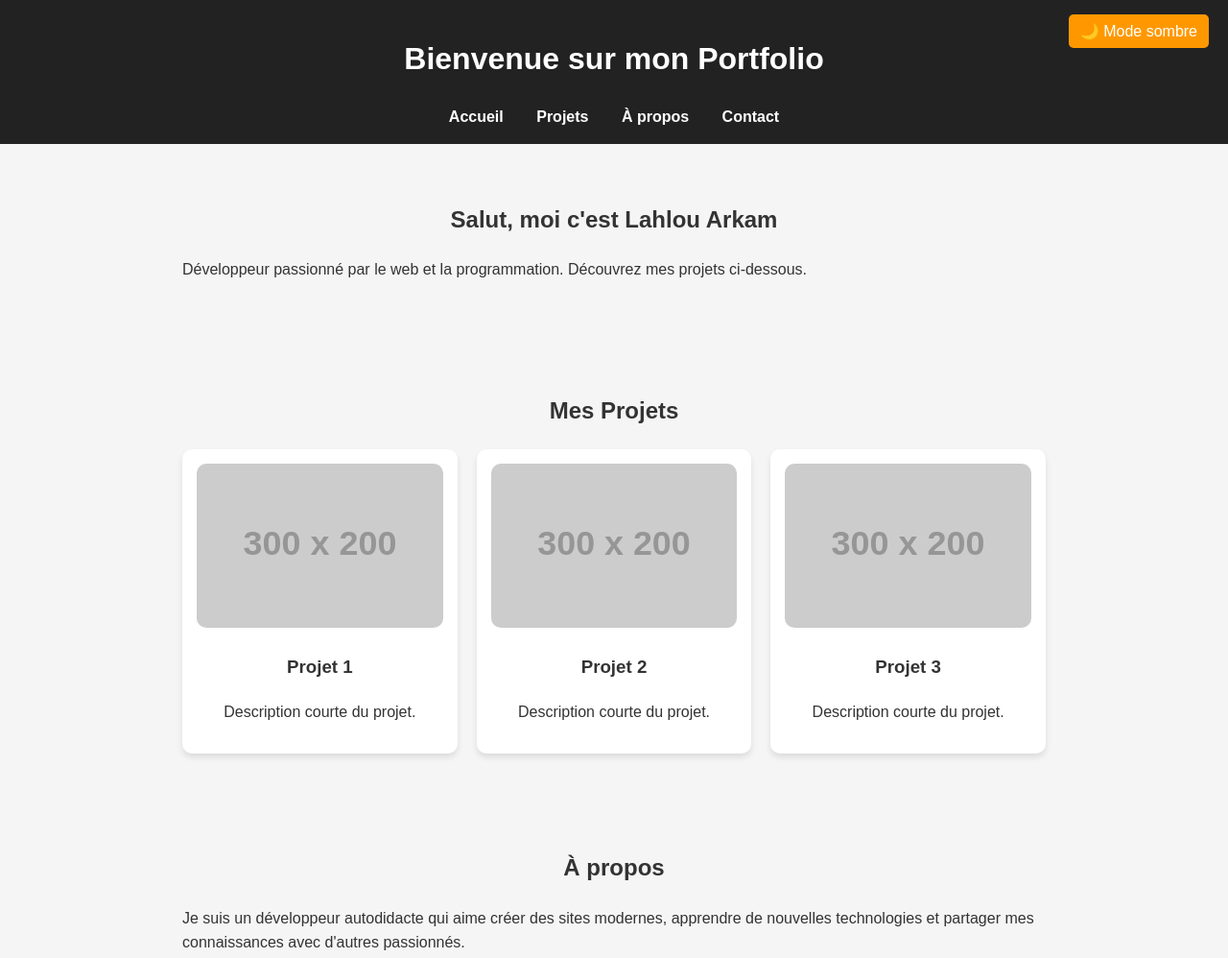
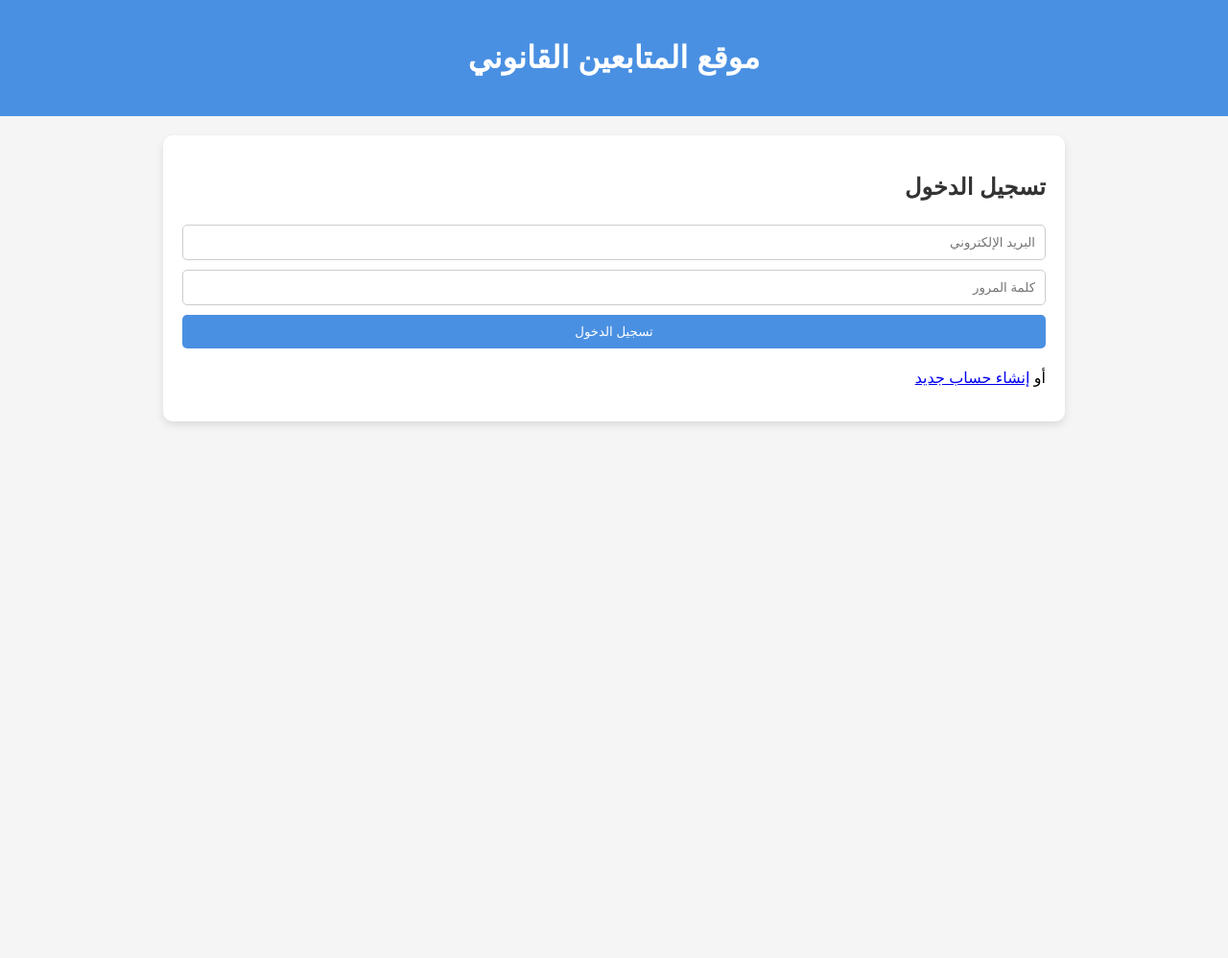
Before and after one commit to Lamakra/Blocnote, a plain HTML site: page index.html in a window 1280 px wide. Shown: the top 998 px of the page at 96% size. After the commit the page ends 800 px from the top, so only its background shows below. Drawn offline with Linux system fonts and the light colour scheme; placeholder pictures from the web are drawn by us.

Commit message:
Update index.html
قمت بتغيير الكود

```diff
--- a/index.html
+++ b/index.html
@@ -1,214 +1,192 @@
 <!DOCTYPE html>
-<html lang="fr">
+<html lang="ar">
 <head>
   <meta charset="UTF-8">
   <meta name="viewport" content="width=device-width, initial-scale=1.0">
-  <title>Portfolio - Lahlou loam</title>
+  <title>موقع زيادة المتابعين القانوني</title>
   <style>
-    :root {
-      --bg-color: #f5f5f5;
-      --text-color: #333;
-      --card-bg: #fff;
-      --accent: #ff9800;
-    }
-    body.dark {
-      --bg-color: #121212;
-      --text-color: #eee;
-      --card-bg: #1e1e1e;
-      --accent: #ffb74d;
-    }
     body {
+      font-family: 'Arial', sans-serif;
+      background: #f5f5f5;
       margin: 0;
-      font-family: Arial, sans-serif;
-      background: var(--bg-color);
-      color: var(--text-color);
-      line-height: 1.6;
-      transition: all 0.3s ease;
+      padding: 0;
+      direction: rtl;
     }
     header {
-      background: #222;
+      background: #4a90e2;
       color: white;
-      padding: 15px 0;
-      text-align: center;
-      position: sticky;
-      top: 0;
-      z-index: 10;
-    }
-    nav a {
-      color: white;
-      text-decoration: none;
-      margin: 0 15px;
-      font-weight: bold;
-      transition: color 0.3s;
-    }
-    nav a:hover {
-      color: var(--accent);
-    }
-    section {
-      padding: 40px 20px;
-      max-width: 900px;
-      margin: auto;
-      opacity: 0;
-      transform: translateY(30px);
-      transition: all 0.8s ease-out;
-    }
-    section.visible {
-      opacity: 1;
-      transform: translateY(0);
-    }
-    h1, h2 {
+      padding: 20px;
       text-align: center;
     }
-    /* Bouton mode sombre */
-    .theme-toggle {
-      position: absolute;
-      right: 20px;
-      top: 15px;
-      background: var(--accent);
-      border: none;
-      color: white;
-      padding: 8px 12px;
+    main {
+      max-width: 900px;
+      margin: 20px auto;
+      background: white;
+      border-radius: 10px;
+      box-shadow: 0 4px 8px rgba(0,0,0,0.1);
+      padding: 20px;
+    }
+    h2 {
+      color: #333;
+    }
+    input, button, select {
+      padding: 10px;
+      margin: 5px 0;
+      width: 100%;
       border-radius: 5px;
-      cursor: pointer;
-      transition: background 0.3s;
-    }
-    .theme-toggle:hover {
-      background: #e68900;
-    }
-    /* Carte projet */
-    .projets {
-      display: grid;
-      grid-template-columns: repeat(auto-fit, minmax(250px, 1fr));
-      gap: 20px;
-    }
-    .carte {
-      background: var(--card-bg);
-      padding: 15px;
-      border-radius: 10px;
-      box-shadow: 0 4px 6px rgba(0,0,0,0.1);
-      text-align: center;
-      transition: transform 0.3s, box-shadow 0.3s;
-    }
-    .carte:hover {
-      transform: translateY(-8px);
-      box-shadow: 0 6px 12px rgba(0,0,0,0.2);
-    }
-    .carte img {
-      width: 100%;
-      border-radius: 10px;
-    }
-    /* Formulaire */
-    form {
-      display: flex;
-      flex-direction: column;
-      gap: 10px;
-      max-width: 400px;
-      margin: auto;
-    }
-    input, textarea {
-      padding: 10px;
       border: 1px solid #ccc;
-      border-radius: 5px;
-      background: var(--card-bg);
-      color: var(--text-color);
+      box-sizing: border-box;
     }
     button {
-      padding: 10px;
+      background: #4a90e2;
+      color: white;
+      cursor: pointer;
       border: none;
-      background: var(--accent);
-      color: white;
-      font-size: 16px;
-      border-radius: 5px;
-      cursor: pointer;
-      transition: background 0.3s;
     }
     button:hover {
-      background: #e68900;
+      background: #357ab8;
+    }
+    #userPanel {
+      display: none;
+    }
+    ul {
+      list-style: none;
+      padding: 0;
+    }
+    ul li {
+      background: #eee;
+      margin: 5px 0;
+      padding: 10px;
+      border-radius: 5px;
+      display: flex;
+      justify-content: space-between;
+      align-items: center;
     }
   </style>
 </head>
 <body>
 
-  <!-- HEADER -->
 <header>
-    <h1>Bienvenue sur mon Portfolio</h1>
-    <button class="theme-toggle" onclick="toggleTheme()">🌙 Mode sombre</button>
-    <nav>
-      <a href="#accueil">Accueil</a>
-      <a href="#projets">Projets</a>
-      <a href="#apropos">À propos</a>
-      <a href="#contact">Contact</a>
-    </nav>
+  <h1>موقع المتابعين القانوني</h1>
 </header>
 
-  <!-- ACCUEIL -->
-  <section id="accueil">
-    <h2>Salut, moi c'est Lahlou Arkam</h2>
-    <p>Développeur passionné par le web et la programmation. Découvrez mes projets ci-dessous.</p>
-  </section>
+<main>
+  <!-- نموذج تسجيل الدخول -->
+  <div id="loginForm">
+    <h2>تسجيل الدخول</h2>
+    <input type="email" id="email" placeholder="البريد الإلكتروني">
+    <input type="password" id="password" placeholder="كلمة المرور">
+    <button onclick="login()">تسجيل الدخول</button>
+    <p>أو <a href="#" onclick="showRegister()">إنشاء حساب جديد</a></p>
+  </div>
 
-  <!-- PROJETS -->
-  <section id="projets">
-    <h2>Mes Projets</h2>
-    <div class="projets">
-      <div class="carte">
-        <img src="https://via.placeholder.com/300x200" alt="Projet 1">
-        <h3>Projet 1</h3>
-        <p>Description courte du projet.</p>
+  <!-- نموذج التسجيل -->
+  <div id="registerForm" style="display:none;">
+    <h2>إنشاء حساب جديد</h2>
+    <input type="text" id="regName" placeholder="الاسم الكامل">
+    <input type="email" id="regEmail" placeholder="البريد الإلكتروني">
+    <input type="password" id="regPassword" placeholder="كلمة المرور">
+    <button onclick="register()">إنشاء الحساب</button>
+    <p>لديك حساب؟ <a href="#" onclick="showLogin()">تسجيل الدخول</a></p>
   </div>
-      <div class="carte">
-        <img src="https://via.placeholder.com/300x200" alt="Projet 2">
-        <h3>Projet 2</h3>
-        <p>Description courte du projet.</p>
+
+  <!-- لوحة المستخدم -->
+  <div id="userPanel">
+    <h2>لوحة المستخدم</h2>
+    <p>مرحباً، <span id="userName"></span>! لديك <span id="userPoints">0</span> نقطة.</p>
+
+    <h3>أضف حسابك لزيادة المتابعين:</h3>
+    <input type="text" id="socialAccount" placeholder="رابط الحساب أو اسم المستخدم">
+    <button onclick="addAccount()">إضافة الحساب</button>
+
+    <h3>الحسابات المتاحة للمتابعة:</h3>
+    <ul id="accountsList"></ul>
   </div>
-      <div class="carte">
-        <img src="https://via.placeholder.com/300x200" alt="Projet 3">
-        <h3>Projet 3</h3>
-        <p>Description courte du projet.</p>
-      </div>
-    </div>
-  </section>
+</main>
 
-  <!-- A PROPOS -->
-  <section id="apropos">
-    <h2>À propos</h2>
-    <p>Je suis un développeur autodidacte qui aime créer des sites modernes, apprendre de nouvelles technologies et partager mes connaissances avec d'autres passionnés.</p>
-  </section>
+<script>
+  let users = [];
+  let currentUser = null;
+  let accounts = [];
 
-  <!-- CONTACT -->
-  <section id="contact">
-    <h2>Contactez-moi</h2>
-    <form action="https://formspree.io/f/ton_form_id" method="POST">
-      <input type="text" name="name" placeholder="Votre nom" required>
-      <input type="email" name="email" placeholder="Votre email" required>
-      <textarea name="message" rows="5" placeholder="Votre message" required></textarea>
-      <button type="submit">Envoyer</button>
-    </form>
-  </section>
-
-  <!-- SCRIPT -->
-  <script>
-    function toggleTheme() {
-      document.body.classList.toggle("dark");
-      const btn = document.querySelector(".theme-toggle");
-      btn.textContent = document.body.classList.contains("dark")
-        ? "☀️ Mode clair"
-        : "🌙 Mode sombre";
+  function showRegister() {
+    document.getElementById('loginForm').style.display = 'none';
+    document.getElementById('registerForm').style.display = 'block';
   }
 
-    // Apparition progressive au scroll
-    const sections = document.querySelectorAll("section");
-    function revealSections() {
-      const triggerBottom = window.innerHeight * 0.85;
-      sections.forEach(section => {
-        const sectionTop = section.getBoundingClientRect().top;
-        if (sectionTop < triggerBottom) {
-          section.classList.add("visible");
+  function showLogin() {
+    document.getElementById('registerForm').style.display = 'none';
+    document.getElementById('loginForm').style.display = 'block';
+  }
+
+  function register() {
+    const name = document.getElementById('regName').value;
+    const email = document.getElementById('regEmail').value;
+    const password = document.getElementById('regPassword').value;
+
+    if (!name || !email || !password) {
+      alert('الرجاء تعبئة جميع الحقول');
+      return;
+    }
+
+    users.push({ name, email, password, points: 0, addedAccounts: [] });
+    alert('تم إنشاء الحساب بنجاح!');
+    showLogin();
+  }
+
+  function login() {
+    const email = document.getElementById('email').value;
+    const password = document.getElementById('password').value;
+
+    currentUser = users.find(u => u.email === email && u.password === password);
+    if (!currentUser) {
+      alert('البريد الإلكتروني أو كلمة المرور غير صحيحة');
+      return;
+    }
+
+    document.getElementById('loginForm').style.display = 'none';
+    document.getElementById('userPanel').style.display = 'block';
+    document.getElementById('userName').textContent = currentUser.name;
+    updatePoints();
+    updateAccountsList();
+  }
+
+  function addAccount() {
+    const account = document.getElementById('socialAccount').value.trim();
+    if (!account) return alert('أدخل الحساب أولاً');
+
+    currentUser.addedAccounts.push(account);
+    accounts.push({ owner: currentUser.name, account, followers: 0 });
+    document.getElementById('socialAccount').value = '';
+    updateAccountsList();
+  }
+
+  function updatePoints() {
+    document.getElementById('userPoints').textContent = currentUser.points;
+  }
+
+  function updateAccountsList() {
+    const list = document.getElementById('accountsList');
+    list.innerHTML = '';
+    accounts.forEach((a, index) => {
+      if (a.owner !== currentUser.name) { // لا يظهر حسابات المستخدم نفسه
+        const li = document.createElement('li');
+        li.textContent = a.account + ` (${a.owner})`;
+        const followBtn = document.createElement('button');
+        followBtn.textContent = 'متابعة';
+        followBtn.onclick = () => followAccount(index);
+        li.appendChild(followBtn);
+        list.appendChild(li);
       }
     });
   }
-    window.addEventListener("scroll", revealSections);
-    window.addEventListener("load", revealSections);
+
+  function followAccount(index) {
+    accounts[index].followers += 1;
+    currentUser.points += 1;
+    updatePoints();
+    alert(`تمت المتابعة! عدد النقاط: ${currentUser.points}`);
+  }
 </script>
 
 </body>
```
Lines whose indentation alone changed are shown as unchanged.
